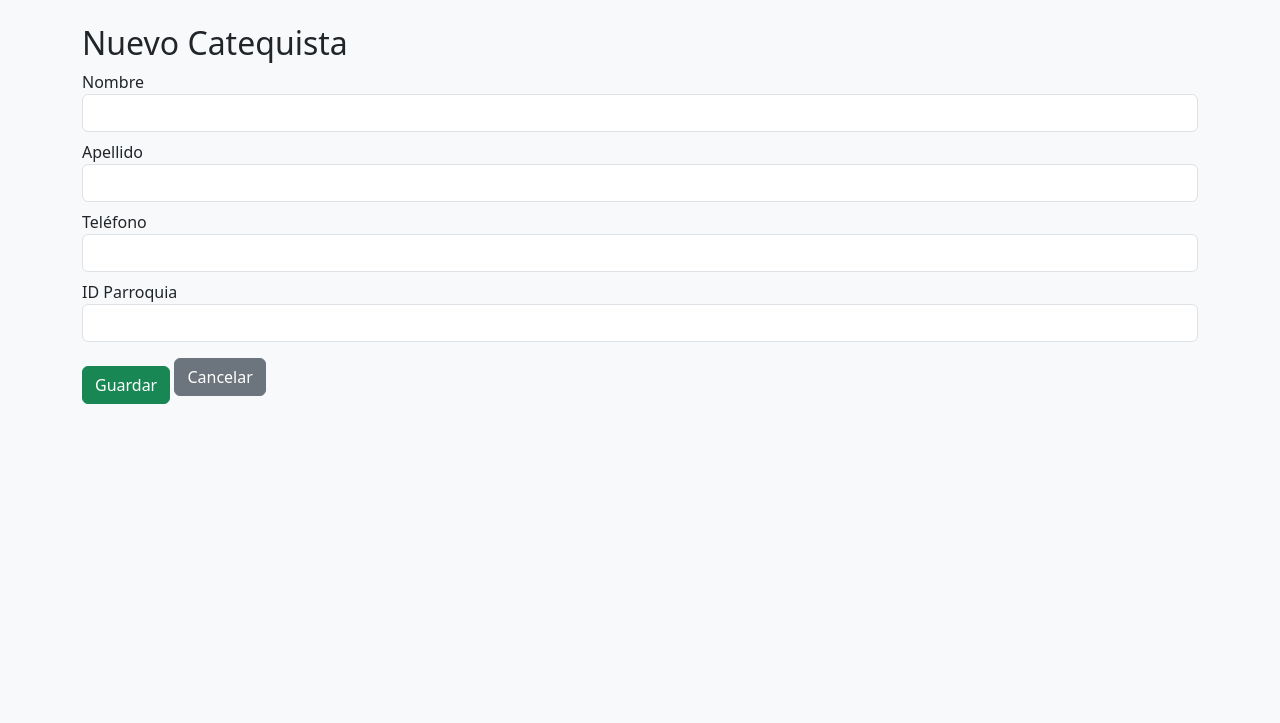
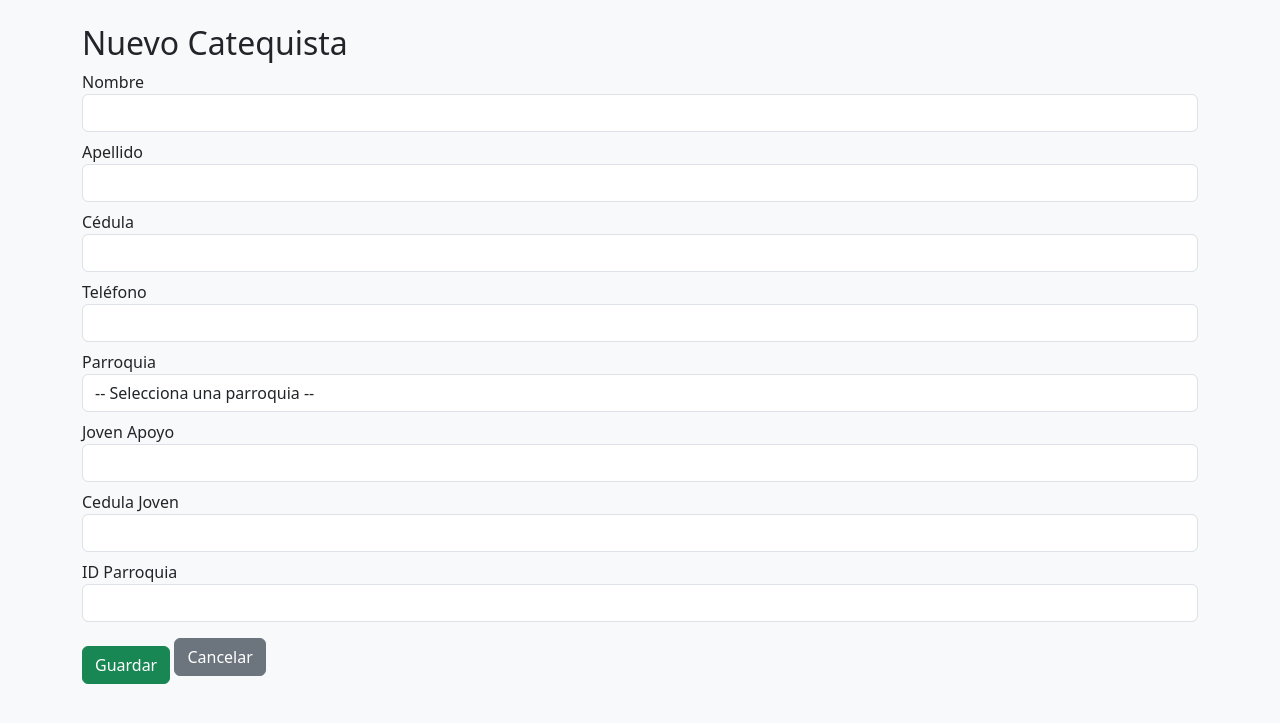
Before and after one commit to MartinBurga/ProjectPhase7, a Flask app: page /Catequista/nuevo in a window 1280 px wide. Shown: the top 723 px of the page. Run offline with Flask 3, Linux system fonts and the light colour scheme; data that the repository does not hold is empty; some libraries are stand-ins or nearby versions.

Commit message:
Implementacion de Joven apoyo a Catequista y Parroco a Parroquia

```diff
--- a/app.py
+++ b/app.py
@@ -17,7 +17,20 @@ def index():
 @app.route("/Catequista")
 def catequista():
     catequistas = list(mongo.db.Catequista.find())
+
+    parroquias = list(mongo.db.Parroquia.find())
+    parroquias_dict = {str(p['_id']): p['nombre'] for p in parroquias}
+
+    for c in catequistas:
+        id_parroquia = str(c.get('idParroquia')) if c.get('idParroquia') else None
+        c['nombreParroquia'] = parroquias_dict.get(id_parroquia, "Sin Parroquia")
+
+        if 'jovenApoyo' not in c or not c['jovenApoyo']:
+            c['jovenApoyo'] = {'nombresJoven':'', 'cedulaJoven':''}
+
     return render_template("Catequista.html", catequistas=catequistas)
+
+
 
 @app.route("/Catequista/nuevo", methods=["GET","POST"])
 def nuevo_catequista():
@@ -25,28 +38,60 @@ def nuevo_catequista():
         mongo.db.Catequista.insert_one({
             'nombreCatequista': request.form['nombre'],
             'apellidoCatequista': request.form['apellido'],
+            'cedula': request.form['cedula'],
             'telefonoCatequista': request.form['telefono'],
-            'idParroquia': request.form['idParroquia']
+            'idParroquia': request.form['idParroquia'],
+            'jovenApoyo': {
+                'nombresJoven': request.form['Joven Apoyo'],
+                'cedulaJoven': request.form['Cedula Joven']
+            }
         })
         return redirect(url_for("catequista"))
-    return render_template("Catequista_form.html", accion="Nuevo", catequista=None)
+
+    parroquias = list(mongo.db.Parroquia.find())
+    for p in parroquias:
+        p['_id'] = str(p['_id'])
+
+    return render_template("Catequista_form.html", accion="Nuevo", catequista=None, parroquias=parroquias)
 
 @app.route("/Catequista/editar/<id>", methods=["GET","POST"])
 def editar_catequista(id):
+    catequista = mongo.db.Catequista.find_one({'_id': ObjectId(id)})
+
+    parroquias = list(mongo.db.Parroquia.find())
+    for p in parroquias:
+        p['_id'] = str(p['_id'])
+
     if request.method == "POST":
+        # idJoven siempre debe ser ObjectId
+        if 'jovenApoyo' in catequista and 'idJoven' in catequista['jovenApoyo']:
+            id_joven = catequista['jovenApoyo']['idJoven']
+        else:
+            id_joven = ObjectId()
+
         mongo.db.Catequista.update_one(
             {'_id': ObjectId(id)},
             {'$set': {
                 'nombreCatequista': request.form['nombre'],
                 'apellidoCatequista': request.form['apellido'],
+                'cedula': request.form['cedula'],
                 'telefonoCatequista': request.form['telefono'],
-                'idParroquia': request.form['idParroquia']
+                'idParroquia': request.form['idParroquia'] if request.form.get('idParroquia') else "",
+                'jovenApoyo': {
+                    'idJoven': ObjectId(id_joven),
+                    'nombresJoven': request.form['Joven Apoyo'],
+                    'cedulaJoven': request.form['Cedula Joven']
+                }
             }}
         )
         return redirect(url_for("catequista"))
 
-    catequista = mongo.db.Catequista.find_one({'_id': ObjectId(id)})
-    return render_template("Catequista_form.html", accion="Editar", catequista=catequista)
+    return render_template(
+        "Catequista_form.html",
+        accion="Editar",
+        catequista=catequista,
+        parroquias=parroquias
+    )
 
 @app.route("/Catequista/eliminar/<id>", methods=["POST"])
 def eliminar_catequista(id):
@@ -142,7 +187,8 @@ def nueva_parroquia():
             'sede': {
                 'nombreSede': request.form['nombreSede'],
                 'direccion': request.form['direccion'],
-                'telefonoSede': request.form['telefono']
+                'telefonoSede': request.form['telefono'],
+                'parroco': request.form['parroco']
             }
         })
         return redirect(url_for("parroquia"))
@@ -158,7 +204,8 @@ def editar_parroquia(id):
                 'sede': {
                     'nombreSede': request.form['nombreSede'],
                     'direccion': request.form['direccion'],
-                    'telefonoSede': request.form['telefono']
+                    'telefonoSede': request.form['telefono'],
+                    'parroco': request.form['parroco']
                 }
             }}
         )
@@ -166,6 +213,7 @@ def editar_parroquia(id):
 
     parroquia = mongo.db.Parroquia.find_one({'_id': ObjectId(id)})
     return render_template("Parroquia_form.html", accion="Editar", parroquia=parroquia)
+
 
 @app.route("/Parroquia/eliminar/<id>", methods=["POST"])
 def eliminar_parroquia(id):
--- a/templates/Catequista_form.html
+++ b/templates/Catequista_form.html
@@ -22,8 +22,35 @@
 </div>
 
 <div class="mb-2">
+<label>Cédula</label>
+<input class="form-control" name="cedula" value="{{ catequista.cedula if catequista }}">
+</div>
+
+<div class="mb-2">
 <label>Teléfono</label>
 <input class="form-control" name="telefono" value="{{ catequista.telefonoCatequista if catequista }}">
+</div>
+
+<div class="mb-2">
+<label>Parroquia</label>
+<select class="form-control" name="idParroquia">
+  <option value="">-- Selecciona una parroquia --</option>
+  {% for p in parroquias %}
+    <option value="{{ p._id }}" {% if catequista and catequista.idParroquia == p._id %} selected {% endif %}>
+      {{ p.nombre }}
+    </option>
+  {% endfor %}
+</select>
+</div>
+
+<div class="mb-2">
+<label>Joven Apoyo</label>
+    <input class="form-control" name="Joven Apoyo" value="{{ catequista.jovenApoyo.nombresJoven if catequista }}">
+</div>
+
+<div class="mb-2">
+<label>Cedula Joven</label>
+    <input class="form-control" name="Cedula Joven" value="{{ catequista.jovenApoyo.cedulaJoven if catequista }}">
 </div>
 
 <div class="mb-2">
--- a/templates/Parroquia.html
+++ b/templates/Parroquia.html
@@ -19,6 +19,7 @@
 <th>Nombre</th>
 <th>Sede</th>
 <th>Dirección</th>
+<th>Parroco</th>
 <th>Acciones</th>
 </tr>
 </thead>
@@ -28,6 +29,7 @@
 <td>{{ p.nombre }}</td>
 <td>{{ p.sede.nombreSede }}</td>
 <td>{{ p.sede.direccion }}</td>
+<td>{{ p.sede.parroco if p.sede.parroco else '' }}</td>
 <td>
 <a class="btn btn-warning btn-sm" href="{{ url_for('editar_parroquia', id=p._id) }}">Editar</a>
 <form action="{{ url_for('eliminar_parroquia', id=p._id) }}" method="post" style="display:inline">
--- a/templates/Parroquia_form.html
+++ b/templates/Parroquia_form.html
@@ -30,6 +30,10 @@
 <label>Teléfono</label>
 <input class="form-control" name="telefono" value="{{ parroquia.sede.telefonoSede if parroquia }}">
 </div>
+<div class="mb-2">
+<label>Parroco</label>
+<input class="form-control" name="parroco" value="{{ parroquia.sede.parroco if parroquia }}">
+</div>
 
 <button class="btn btn-success mt-3">Guardar</button>
 <a href="{{ url_for('parroquia') }}" class="btn btn-secondary">Cancelar</a>
```
Also changed, not shown: templates/Catequista.html (+7 -1 lines).
